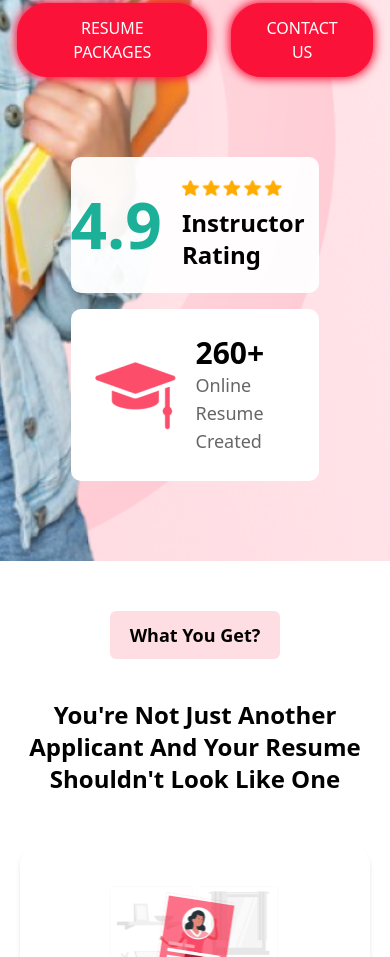
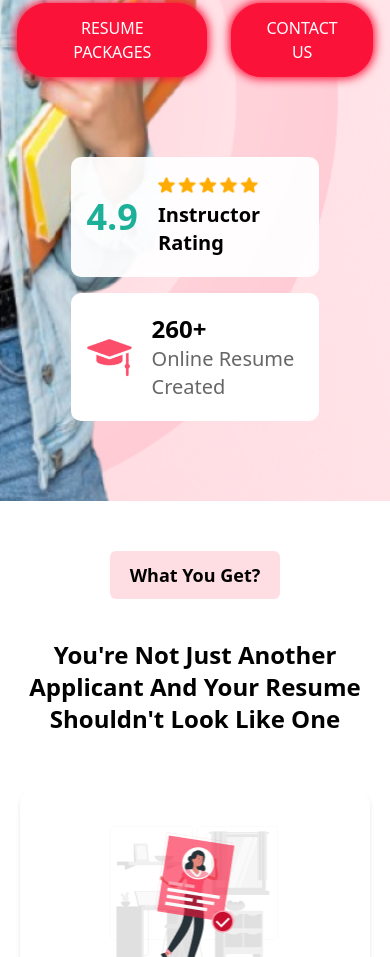
Before and after one commit to vaibhavahbiav/company-landing-page, a plain HTML site: page index.html in a window 390 px wide. Shown: the part 793-1750 px from the top of the page. Drawn offline with nearby package versions, Linux system fonts and the light colour scheme.

Commit message:
small screen changes

```diff
--- a/index.html
+++ b/index.html
@@ -101,7 +101,7 @@
                     <!-- rating display -->
                     <div
                         class="flex justify-center items-center pl-[15px] pr-[30px] py-5 rounded-[10px] bg-white/95 space-x-5 md:w-[213px] lg:w-fit xl::scale-100 animate-bounce">
-                        <span class="text-[64px] font-semibold text-[#1CB098]">4.9</span>
+                        <span class="lg:text-[64px] font-semibold text-[#1CB098]">4.9</span>
                         <div class="flex flex-col justify-start text-left space-y-[11px]">
                             <img class="w-[100px] h-4" src="assets/5-stars.png" alt="5 start rating">
                             <span class="font-semibold text-2xl">Instructor Rating</span>
@@ -149,20 +149,20 @@
                 <div class="mt-10 flex flex-col space-y-4 items-center justify-center">
                     <!-- rating display -->
                     <div
-                        class="flex justify-center items-center pl-[15px] pr-[30px] py-5 rounded-[10px] bg-white/95 space-x-5 w-[70%]">
-                        <span class="text-[64px] font-semibold text-[#1CB098]">4.9</span>
-                        <div class="flex flex-col justify-start text-left space-y-[11px]">
+                        class="flex justify-center items-center px-4 py-5 rounded-[10px] bg-white/95 space-x-5 w-[70%]">
+                        <span class="text-4xl font-semibold text-[#1CB098]">4.9</span>
+                        <div class="flex flex-col justify-start text-left space-y-2">
                             <img class="w-[100px] h-4" src="assets/5-stars.png" alt="5 start rating">
-                            <span class="font-semibold text-2xl">Instructor Rating</span>
+                            <span class="font-semibold text-xl">Instructor Rating</span>
                         </div>
                     </div>
                     <!-- resume stats display -->
                     <div
-                        class="flex items-center justify-center px-6 py-[26px] rounded-[10px] bg-white space-x-5 w-[70%]">
-                        <img src="assets/hat.png" alt="hat icon">
+                        class="flex items-center justify-center px-4 py-5 rounded-[10px] bg-white space-x-5 w-[70%]">
+                        <img class="size-[45px]" src="assets/hat.png" alt="hat icon">
                         <div class="flex flex-col justify-start items-start text-left">
-                            <h5 class="font-black text-3xl">260+</h5>
-                            <span class="text-lg text-[#666666] w-[80%]">Online Resume Created</span>
+                            <h5 class="font-bold text-2xl">260+</h5>
+                            <span class="text-xl text-[#666666]">Online Resume Created</span>
                         </div>
                     </div>
                 </div>
```
